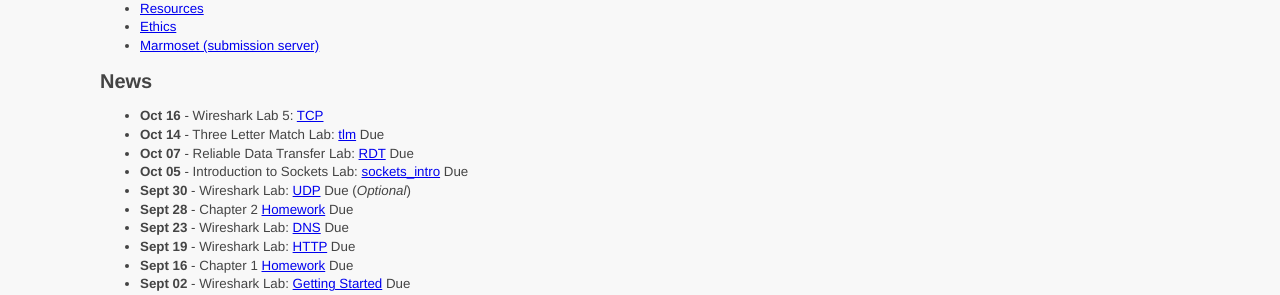
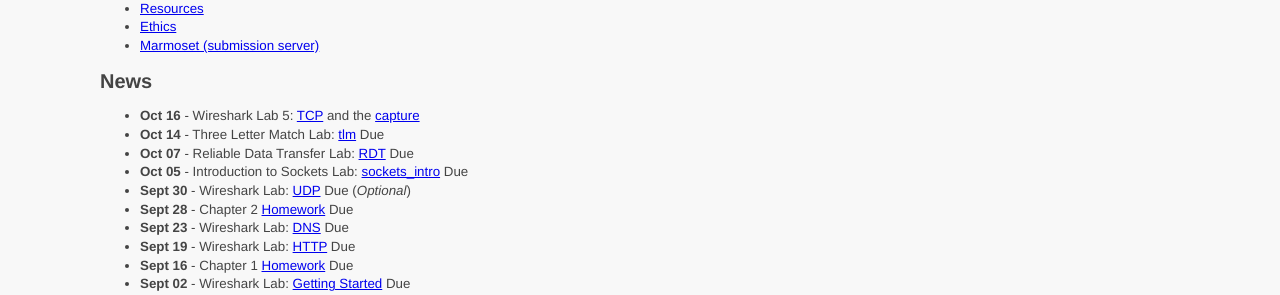
Before and after one commit to ycpcs/cs330-fall2021, a Jekyll site: the page built from index.md, in a window 1280 px wide. Shown: the part 260-555 px from the top of the page. Built offline with Jekyll 4.4.1, drawn with Linux system fonts in a browser that asks for light colours.

Commit message:
add local capture

```diff
--- a/index.md
+++ b/index.md
@@ -55,7 +55,7 @@ All information about the course will be posted here.
 * **Sept 17** - Wireshark Lab 2: [HTTP](labs/files/Wireshark_HTTP_v7.0.pdf) Due
 -->
 
-* **Oct 16** - Wireshark Lab 5: [TCP](labs/files/Wireshark_TCP_v8.1.pdf)
+* **Oct 16** - Wireshark Lab 5: [TCP](labs/files/Wireshark_TCP_v8.1.pdf) and the [capture](labs/files/tcp.pcapng)
 * **Oct 14** - Three Letter Match Lab: [tlm](labs/tlm.html) Due
 * **Oct 07** - Reliable Data Transfer Lab: [RDT](labs/rdt.html) Due
 * **Oct 05** - Introduction to Sockets Lab: [sockets_intro](labs/sockets_intro.html) Due
```
Also changed, not shown: 1 other file.
